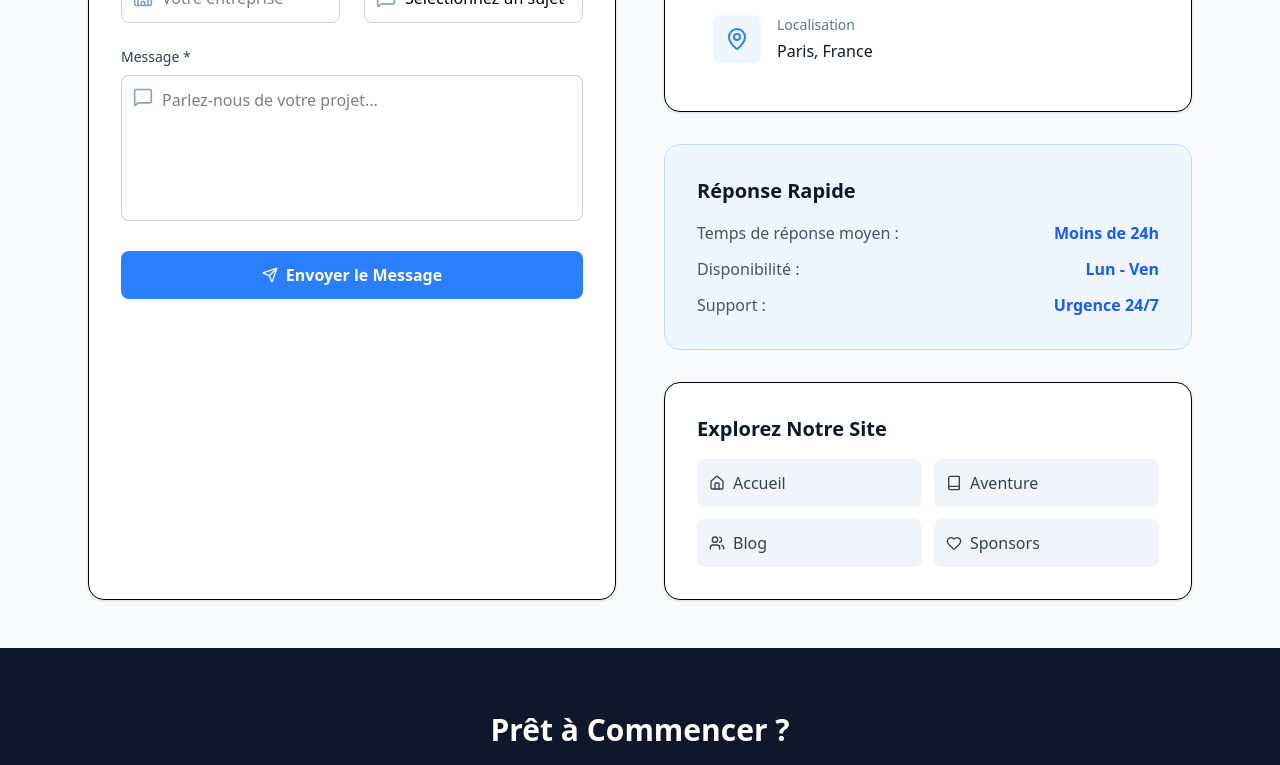
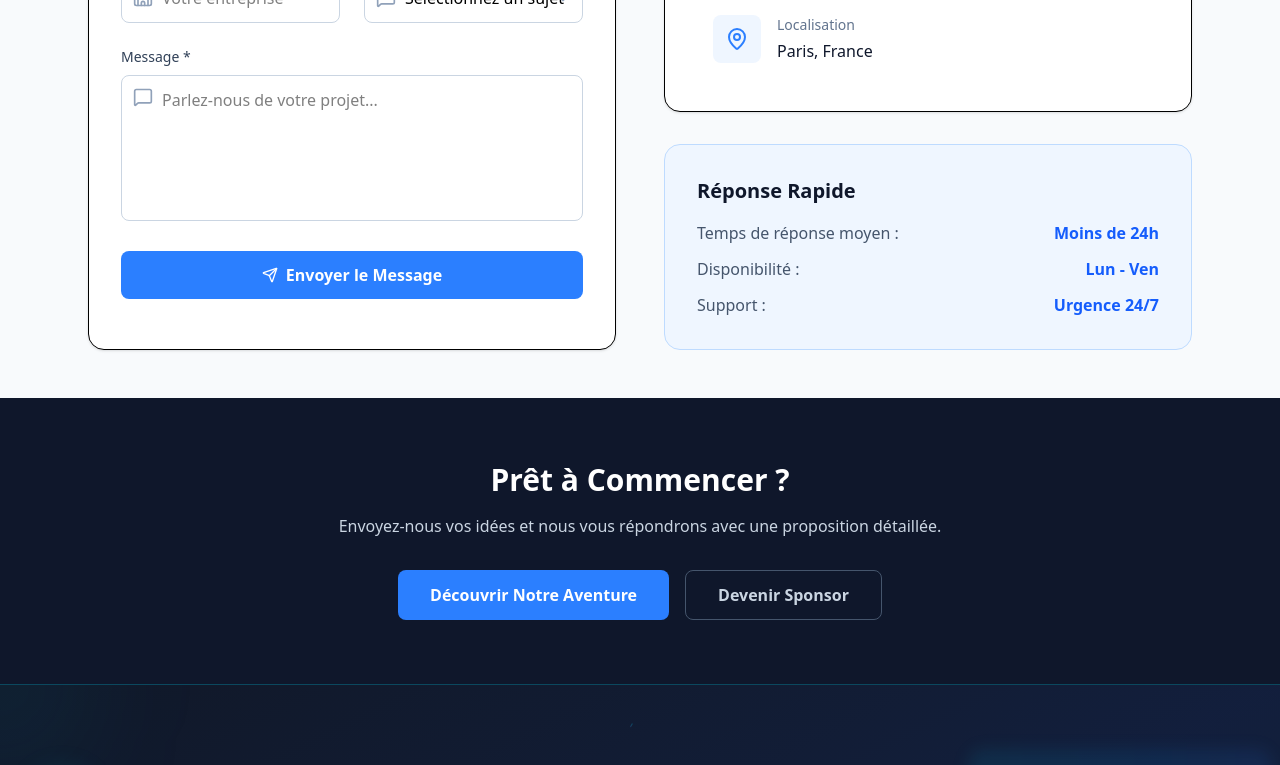
Before and after one commit to NAJEEBKHAN123/Aeon_Velocity_client, a React (Vite) app: page /contact in a window 1280 px wide. Shown: the part 655-1420 px from the top of the page. Built offline with nearby package versions, Linux system fonts and the light colour scheme.

Commit message:
add scroll to top into all pages

```diff
--- a/src/pages/Blog.jsx
+++ b/src/pages/Blog.jsx
@@ -1,4 +1,4 @@
-import React, { useState } from 'react';
+import React, { useEffect, useState } from 'react';
 import { useLanguage } from '../contexts/LanguageContext';
 import { motion } from 'framer-motion';
 import { Link } from 'react-router-dom';
@@ -46,6 +46,13 @@ const BlogPage = () => {
   };
 
   const currentContent = content[currentLanguage];
+    useEffect(() => {
+    window.scrollTo({
+      top: 0,
+      left: 0,
+      behavior: 'smooth'
+    });
+  }, []);
 
   // Sample blog posts data
   const blogPosts = [
--- a/src/pages/Contact.jsx
+++ b/src/pages/Contact.jsx
@@ -1,4 +1,4 @@
-import React, { useState } from 'react';
+import React, { useEffect, useState } from 'react';
 import { Mail, User, MessageSquare, Send, CheckCircle, Phone, MapPin, Building2, Home, Book, Users, Heart } from 'lucide-react';
 import { useNavigate } from 'react-router-dom';
 import { useLanguage } from "../contexts/LanguageContext";
@@ -36,6 +36,13 @@ const ContactPage = () => {
 
     setTimeout(() => setIsSubmitted(false), 4000);
   };
+  useEffect(() => {
+  window.scrollTo({
+    top: 0,
+    left: 0,
+    behavior: 'smooth'
+  });
+}, []);
 
   // Language content
   const content = {
@@ -92,13 +99,7 @@ const ContactPage = () => {
           support: "Urgence 24/7"
         }
       },
-      explore: {
-        title: "Explorez Notre Site",
-        home: "Accueil",
-        story: "Aventure",
-        blog: "Blog",
-        sponsors: "Sponsors"
-      },
+
       cta: {
         title: "Prêt à Commencer ?",
         subtitle: "Envoyez-nous vos idées et nous vous répondrons avec une proposition détaillée.",
@@ -159,13 +160,7 @@ const ContactPage = () => {
           support: "24/7 Emergency"
         }
       },
-      explore: {
-        title: "Explore Our Site",
-        home: "Home",
-        story: "Our Story",
-        blog: "Blog",
-        sponsors: "Sponsors"
-      },
+
       cta: {
         title: "Ready to Get Started?",
         subtitle: "Send us your ideas and we'll get back to you with a detailed proposal.",
@@ -207,12 +202,6 @@ const ContactPage = () => {
     }
   ];
 
-  const navigationItems = [
-    { path: '/', icon: Home, label: lang.explore.home },
-    { path: '/story', icon: Book, label: lang.explore.story },
-    { path: '/blog', icon: Users, label: lang.explore.blog },
-    { path: '/sponsors', icon: Heart, label: lang.explore.sponsors }
-  ];
 
   return (
     <div className="min-h-screen bg-slate-50">
@@ -424,22 +413,7 @@ const ContactPage = () => {
               </div>
             </div>
 
-            {/* Navigation Links */}
-            <div className="bg-white rounded-2xl shadow-sm border p-8">
-              <h3 className="text-xl font-bold text-slate-900 mb-4">{lang.explore.title}</h3>
-              <div className="grid grid-cols-2 gap-3">
-                {navigationItems.map((item, index) => (
-                  <button
-                    key={index}
-                    onClick={() => navigate(item.path)}
-                    className="flex items-center gap-2 p-3 bg-slate-100 hover:bg-blue-100 text-slate-700 hover:text-blue-600 rounded-lg transition-colors"
-                  >
-                    <item.icon className="w-4 h-4" />
-                    {item.label}
-                  </button>
-                ))}
-              </div>
-            </div>
+
           </div>
         </div>
       </div>
--- a/src/pages/OurStory.jsx
+++ b/src/pages/OurStory.jsx
@@ -1,4 +1,4 @@
-import React, { useState, useMemo, useCallback } from "react";
+import React, { useState, useMemo, useCallback, useEffect } from "react";
 import { motion, AnimatePresence } from "framer-motion";
 import { useLanguage } from "../contexts/LanguageContext";
 
@@ -558,6 +558,15 @@ const StoryPage = () => {
   const { currentLanguage } = useLanguage();
   const currentContent = STORY_CONTENT[currentLanguage] || STORY_CONTENT.en;
 
+  // Scroll to top when component mounts - MOVED TO MAIN COMPONENT
+  useEffect(() => {
+    window.scrollTo({
+      top: 0,
+      left: 0,
+      behavior: 'smooth'
+    });
+  }, []);
+
   return (
     <article className="min-h-screen bg-gradient-to-br from-slate-50 via-blue-50 to-indigo-100 text-gray-900 relative overflow-hidden">
       <BackgroundElements />
```
